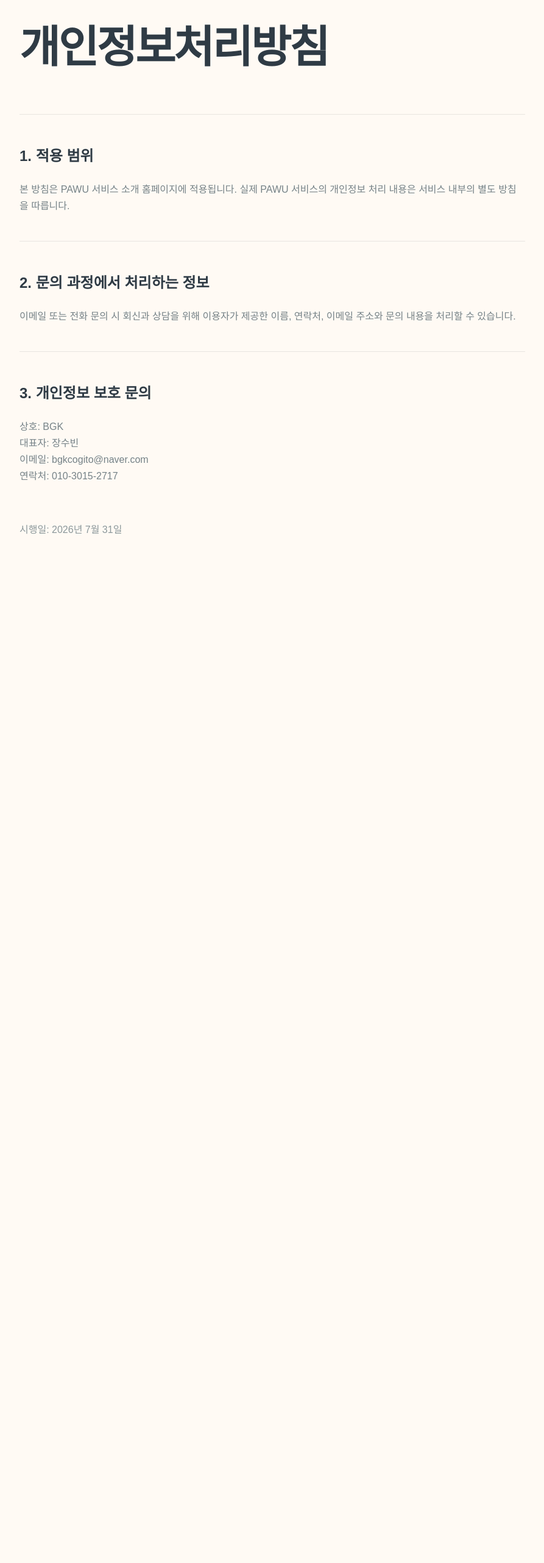
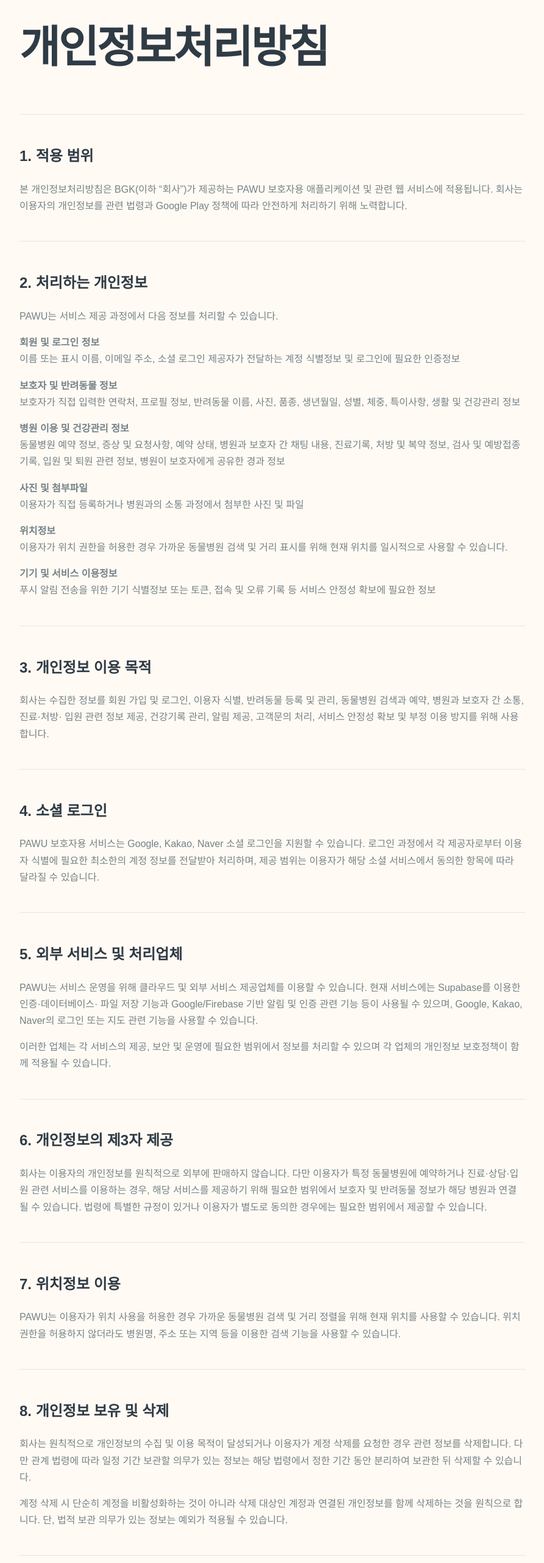
Before and after one commit to BGKCOGITO/pawu-homepage, a Next.js app: page /privacy in a window 1280 px wide. Shown: the part 234-2797 px from the top of the page at 61% size, without its empty margins (193-1086 px from the left). Before the commit the page ends 1232 px from the top, so only its background shows below. Built offline with nearby package versions, Linux system fonts and the light colour scheme.

Commit message:
Add files via upload

```diff
--- a/app/privacy/page.tsx
+++ b/app/privacy/page.tsx
@@ -4,7 +4,7 @@ import { site } from "@/data/site";
 
 export const metadata: Metadata = {
   title: "개인정보처리방침",
-  description: "PAWU 공식 홈페이지 개인정보처리방침",
+  description: "PAWU 서비스 개인정보처리방침",
 };
 
 export default function PrivacyPage() {
@@ -14,27 +14,185 @@ export default function PrivacyPage() {
         <Link className="legal-back" href="/">
           ← PAWU 홈으로
         </Link>
+
         <p className="eyebrow">PRIVACY POLICY</p>
         <h1>개인정보처리방침</h1>
 
         <section>
           <h2>1. 적용 범위</h2>
           <p>
-            본 방침은 PAWU 서비스 소개 홈페이지에 적용됩니다. 실제 PAWU
-            서비스의 개인정보 처리 내용은 서비스 내부의 별도 방침을 따릅니다.
+            본 개인정보처리방침은 BGK(이하 “회사”)가 제공하는 PAWU 보호자용
+            애플리케이션 및 관련 웹 서비스에 적용됩니다. 회사는 이용자의
+            개인정보를 관련 법령과 Google Play 정책에 따라 안전하게 처리하기
+            위해 노력합니다.
           </p>
         </section>
 
         <section>
-          <h2>2. 문의 과정에서 처리하는 정보</h2>
+          <h2>2. 처리하는 개인정보</h2>
+          <p>PAWU는 서비스 제공 과정에서 다음 정보를 처리할 수 있습니다.</p>
           <p>
-            이메일 또는 전화 문의 시 회신과 상담을 위해 이용자가 제공한 이름,
-            연락처, 이메일 주소와 문의 내용을 처리할 수 있습니다.
+            <strong>회원 및 로그인 정보</strong>
+            <br />
+            이름 또는 표시 이름, 이메일 주소, 소셜 로그인 제공자가 전달하는
+            계정 식별정보 및 로그인에 필요한 인증정보
+          </p>
+          <p>
+            <strong>보호자 및 반려동물 정보</strong>
+            <br />
+            보호자가 직접 입력한 연락처, 프로필 정보, 반려동물 이름, 사진,
+            품종, 생년월일, 성별, 체중, 특이사항, 생활 및 건강관리 정보
+          </p>
+          <p>
+            <strong>병원 이용 및 건강관리 정보</strong>
+            <br />
+            동물병원 예약 정보, 증상 및 요청사항, 예약 상태, 병원과 보호자 간
+            채팅 내용, 진료기록, 처방 및 복약 정보, 검사 및 예방접종 기록,
+            입원 및 퇴원 관련 정보, 병원이 보호자에게 공유한 경과 정보
+          </p>
+          <p>
+            <strong>사진 및 첨부파일</strong>
+            <br />
+            이용자가 직접 등록하거나 병원과의 소통 과정에서 첨부한 사진 및 파일
+          </p>
+          <p>
+            <strong>위치정보</strong>
+            <br />
+            이용자가 위치 권한을 허용한 경우 가까운 동물병원 검색 및 거리
+            표시를 위해 현재 위치를 일시적으로 사용할 수 있습니다.
+          </p>
+          <p>
+            <strong>기기 및 서비스 이용정보</strong>
+            <br />
+            푸시 알림 전송을 위한 기기 식별정보 또는 토큰, 접속 및 오류 기록 등
+            서비스 안정성 확보에 필요한 정보
           </p>
         </section>
 
         <section>
-          <h2>3. 개인정보 보호 문의</h2>
+          <h2>3. 개인정보 이용 목적</h2>
+          <p>
+            회사는 수집한 정보를 회원 가입 및 로그인, 이용자 식별, 반려동물
+            등록 및 관리, 동물병원 검색과 예약, 병원과 보호자 간 소통, 진료·처방·
+            입원 관련 정보 제공, 건강기록 관리, 알림 제공, 고객문의 처리,
+            서비스 안정성 확보 및 부정 이용 방지를 위해 사용합니다.
+          </p>
+        </section>
+
+        <section>
+          <h2>4. 소셜 로그인</h2>
+          <p>
+            PAWU 보호자용 서비스는 Google, Kakao, Naver 소셜 로그인을 지원할
+            수 있습니다. 로그인 과정에서 각 제공자로부터 이용자 식별에 필요한
+            최소한의 계정 정보를 전달받아 처리하며, 제공 범위는 이용자가 해당
+            소셜 서비스에서 동의한 항목에 따라 달라질 수 있습니다.
+          </p>
+        </section>
+
+        <section>
+          <h2>5. 외부 서비스 및 처리업체</h2>
+          <p>
+            PAWU는 서비스 운영을 위해 클라우드 및 외부 서비스 제공업체를 이용할
+            수 있습니다. 현재 서비스에는 Supabase를 이용한 인증·데이터베이스·
+            파일 저장 기능과 Google/Firebase 기반 알림 및 인증 관련 기능 등이
+            사용될 수 있으며, Google, Kakao, Naver의 로그인 또는 지도 관련
+            기능을 사용할 수 있습니다.
+          </p>
+          <p>
+            이러한 업체는 각 서비스의 제공, 보안 및 운영에 필요한 범위에서
+            정보를 처리할 수 있으며 각 업체의 개인정보 보호정책이 함께
+            적용될 수 있습니다.
+          </p>
+        </section>
+
+        <section>
+          <h2>6. 개인정보의 제3자 제공</h2>
+          <p>
+            회사는 이용자의 개인정보를 원칙적으로 외부에 판매하지 않습니다.
+            다만 이용자가 특정 동물병원에 예약하거나 진료·상담·입원 관련 서비스를
+            이용하는 경우, 해당 서비스를 제공하기 위해 필요한 범위에서 보호자 및
+            반려동물 정보가 해당 병원과 연결될 수 있습니다. 법령에 특별한 규정이
+            있거나 이용자가 별도로 동의한 경우에는 필요한 범위에서 제공할 수
+            있습니다.
+          </p>
+        </section>
+
+        <section>
+          <h2>7. 위치정보 이용</h2>
+          <p>
+            PAWU는 이용자가 위치 사용을 허용한 경우 가까운 동물병원 검색 및 거리
+            정렬을 위해 현재 위치를 사용할 수 있습니다. 위치 권한을 허용하지
+            않더라도 병원명, 주소 또는 지역 등을 이용한 검색 기능을 사용할 수
+            있습니다.
+          </p>
+        </section>
+
+        <section>
+          <h2>8. 개인정보 보유 및 삭제</h2>
+          <p>
+            회사는 원칙적으로 개인정보의 수집 및 이용 목적이 달성되거나 이용자가
+            계정 삭제를 요청한 경우 관련 정보를 삭제합니다. 다만 관계 법령에 따라
+            일정 기간 보관할 의무가 있는 정보는 해당 법령에서 정한 기간 동안
+            분리하여 보관한 뒤 삭제할 수 있습니다.
+          </p>
+          <p>
+            계정 삭제 시 단순히 계정을 비활성화하는 것이 아니라 삭제 대상인
+            계정과 연결된 개인정보를 함께 삭제하는 것을 원칙으로 합니다. 단,
+            법적 보관 의무가 있는 정보는 예외가 적용될 수 있습니다.
+          </p>
+        </section>
+
+        <section>
+          <h2>9. 계정 및 데이터 삭제 요청</h2>
+          <p>
+            PAWU 계정을 생성한 이용자는 앱 내 계정 관리 기능을 통해 계정 삭제를
+            요청할 수 있으며, 아래 공개 웹페이지에서도 계정 및 연결된 데이터의
+            삭제를 요청할 수 있습니다.
+          </p>
+          <p>
+            <Link href="/account-deletion">계정 삭제 안내 및 요청 페이지</Link>
+          </p>
+        </section>
+
+        <section>
+          <h2>10. 이용자의 권리</h2>
+          <p>
+            이용자는 자신의 개인정보에 대해 열람, 정정, 삭제 또는 처리정지를
+            요청할 수 있습니다. 요청이 접수되면 회사는 본인 확인 후 관련 법령에
+            따라 필요한 조치를 진행합니다.
+          </p>
+        </section>
+
+        <section>
+          <h2>11. 개인정보의 안전성 확보</h2>
+          <p>
+            회사는 개인정보 보호를 위해 인증 및 권한에 따른 접근 제한, 암호화된
+            통신, 관리자 접근 통제, 데이터베이스 접근정책 등 합리적인 기술적·
+            관리적 보호조치를 적용합니다.
+          </p>
+        </section>
+
+        <section>
+          <h2>12. 만 14세 미만 이용자</h2>
+          <p>
+            PAWU는 만 14세 미만 아동을 주요 대상으로 제공하는 서비스가 아닙니다.
+            만 14세 미만 이용자의 개인정보가 적법한 동의 없이 수집된 사실이
+            확인되는 경우 회사는 확인 후 필요한 보호조치를 취합니다.
+          </p>
+        </section>
+
+        <section>
+          <h2>13. 반려동물 의료정보 및 서비스 성격</h2>
+          <p>
+            PAWU는 동물병원과 보호자 사이의 예약, 기록 및 정보 전달을 지원하는
+            플랫폼입니다. PAWU 자체는 수의학적 진단, 처방 또는 치료를 제공하지
+            않으며 반려동물의 의료적 판단이 필요한 경우 반드시 수의사와 상담해야
+            합니다.
+          </p>
+        </section>
+
+        <section>
+          <h2>14. 개인정보 보호 문의</h2>
           <p>
             상호: BGK
             <br />
@@ -46,7 +204,15 @@ export default function PrivacyPage() {
           </p>
         </section>
 
-        <p className="legal-date">시행일: 2026년 7월 31일</p>
+        <section>
+          <h2>15. 개인정보처리방침 변경</h2>
+          <p>
+            본 개인정보처리방침이 변경되는 경우 PAWU 홈페이지 또는 서비스 내
+            공지를 통해 변경 내용을 안내합니다.
+          </p>
+        </section>
+
+        <p className="legal-date">시행일: 2026년 8월 15일</p>
       </div>
     </main>
   );
```
